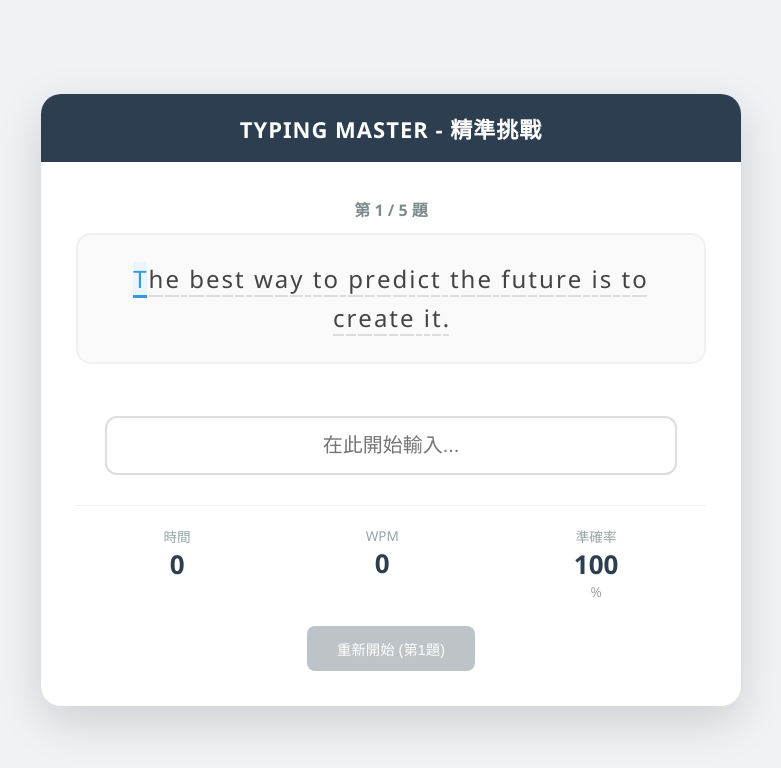
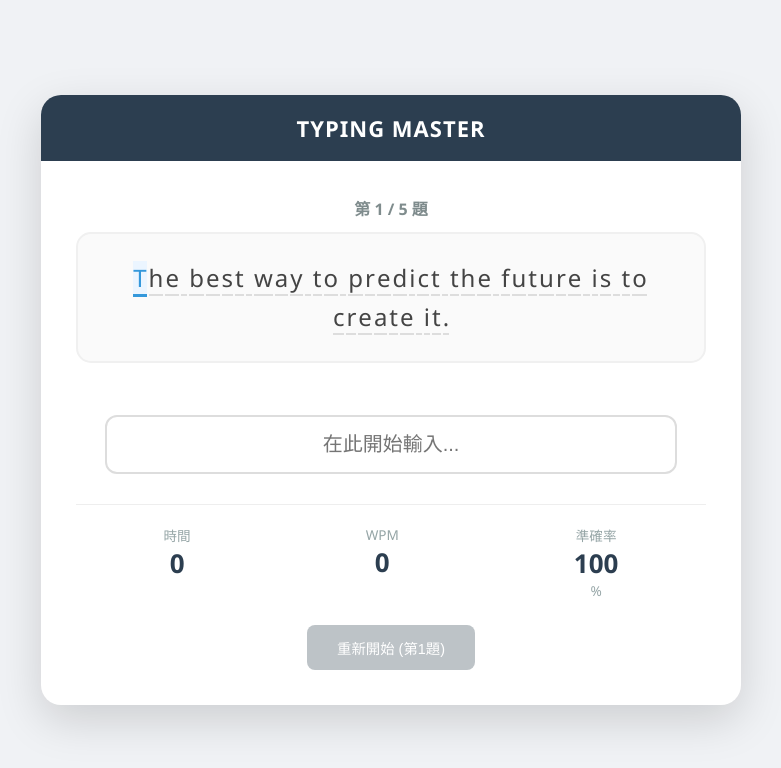
Before and after one commit to miraclechang42-ops/Typing-Master, a plain HTML site: page index.html in a window 1280 px wide. Shown: the whole page, without its empty margins (249-1030 px from the left). Drawn offline with Linux system fonts and the light colour scheme.

Commit message:
Update index.html

```diff
--- a/index.html
+++ b/index.html
@@ -59,7 +59,7 @@
 <body>
 
 <div class="container">
-    <div class="header">TYPING MASTER - 精準挑戰</div>
+    <div class="header">TYPING MASTER</div>
 
     <div id="result-screen">
         <h2 id="result-title">挑戰結果</h2>
```
